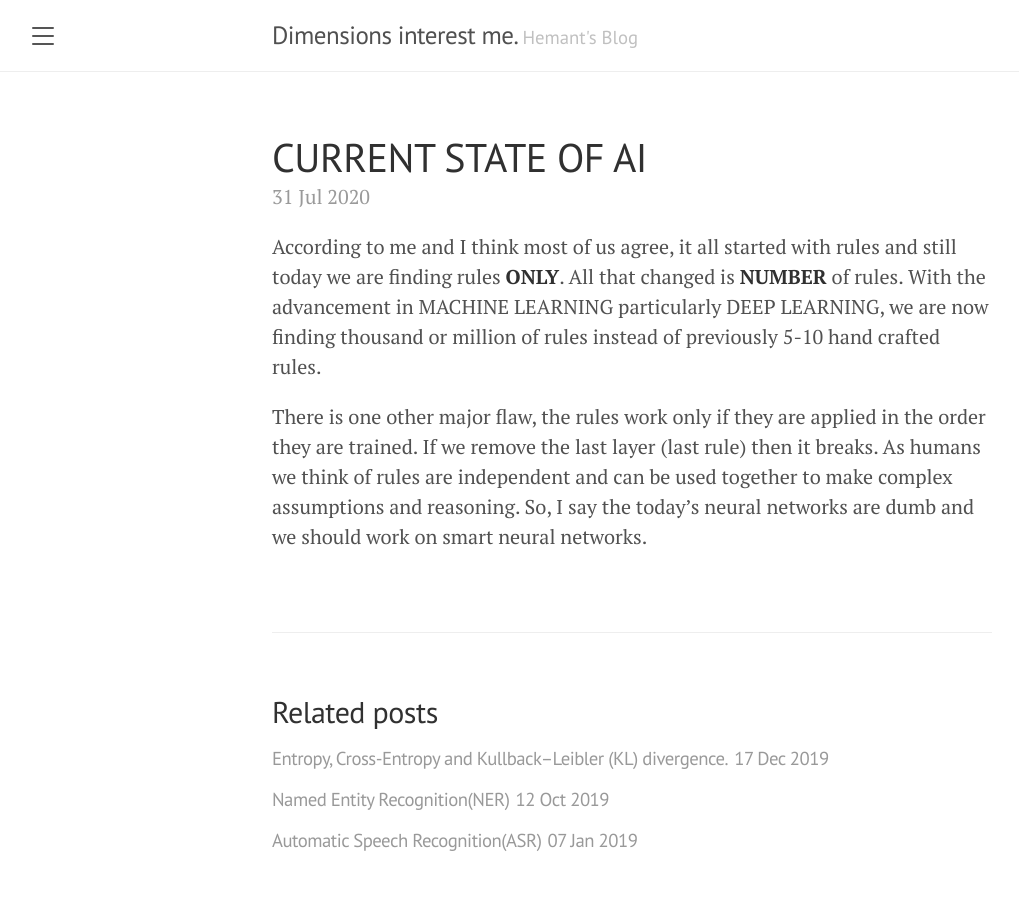
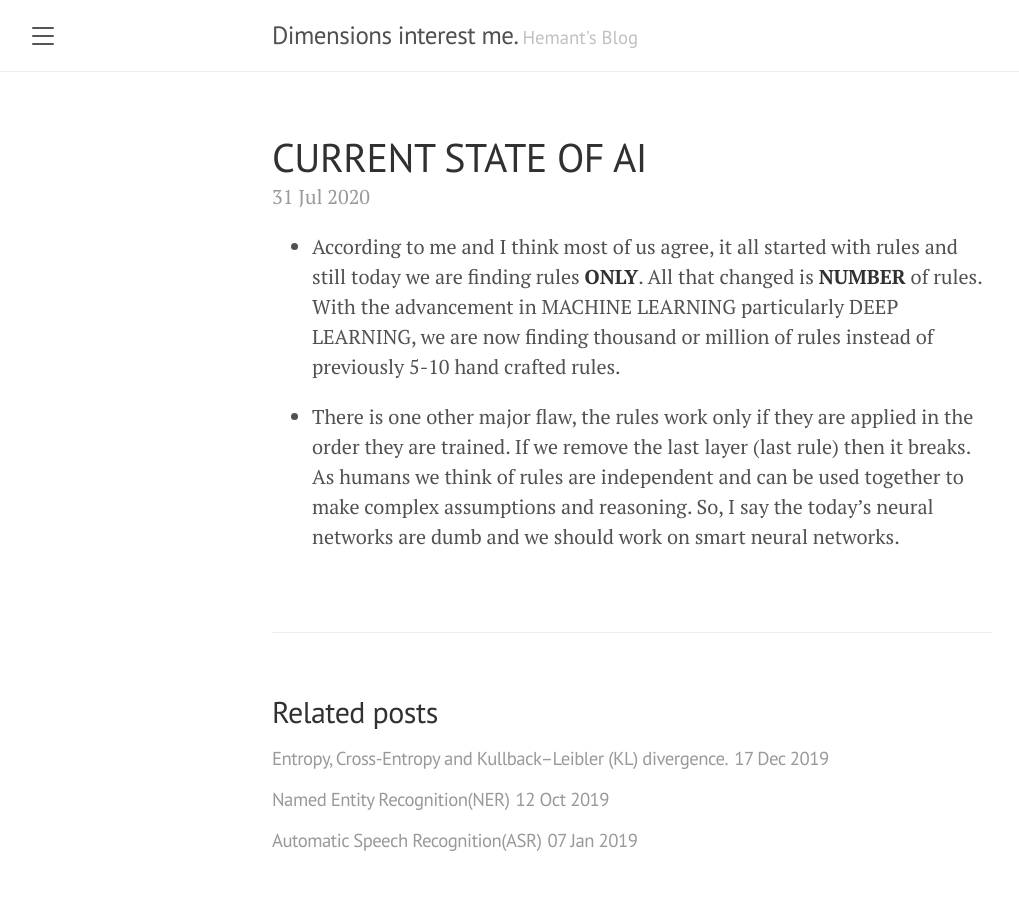
Before and after one commit to raotnameh/raotnameh.github.io, a Jekyll site: the page built from _posts/2020-07-31-ml.md, in a window 1280 px wide. Shown: the whole page, without its empty margins (8-1027 px from the left). Built offline with Jekyll 4.4.1, drawn with Linux system fonts in a browser that asks for light colours.

Commit message:
It's just my website

```diff
--- a/_config.yml
+++ b/_config.yml
@@ -2,7 +2,7 @@
 title:               Dimensions interest me.
 tagline:             Hemant's Blog
 description:         I look upto SHIVA whenever I'm confused.
-url:                 https://raotnameh.github.io
+url:                 https://raotnameh.github.io/about
 baseurl:             ''
 paginate:            6
 permalink:           pretty
--- a/_posts/2020-07-31-ml.md
+++ b/_posts/2020-07-31-ml.md
@@ -1,9 +1,9 @@
 ---
 layout: post
 title: CURRENT STATE OF AI
-
 ---
 
-According to me and I think most of us agree, it all started with rules and still today we are finding rules **ONLY**. All that changed is **NUMBER** of rules. With the advancement in MACHINE LEARNING particularly DEEP LEARNING, we are now finding thousand or million of rules instead of previously 5-10 hand crafted rules.
 
-There is one other major flaw, the rules work only if they are applied in the order they are trained. If we remove the last layer (last rule) then it breaks. As humans we think of rules are independent and can be used together to make complex assumptions and reasoning. So, I say the today's neural networks are dumb and we should work on smart neural networks.
+- According to me and I think most of us agree, it all started with rules and still today we are finding rules **ONLY**. All that changed is **NUMBER** of rules. With the advancement in MACHINE LEARNING particularly DEEP LEARNING, we are now finding thousand or million of rules instead of previously 5-10 hand crafted rules.
+
+- There is one other major flaw, the rules work only if they are applied in the order they are trained. If we remove the last layer (last rule) then it breaks. As humans we think of rules are independent and can be used together to make complex assumptions and reasoning. So, I say the today's neural networks are dumb and we should work on smart neural networks.
```
